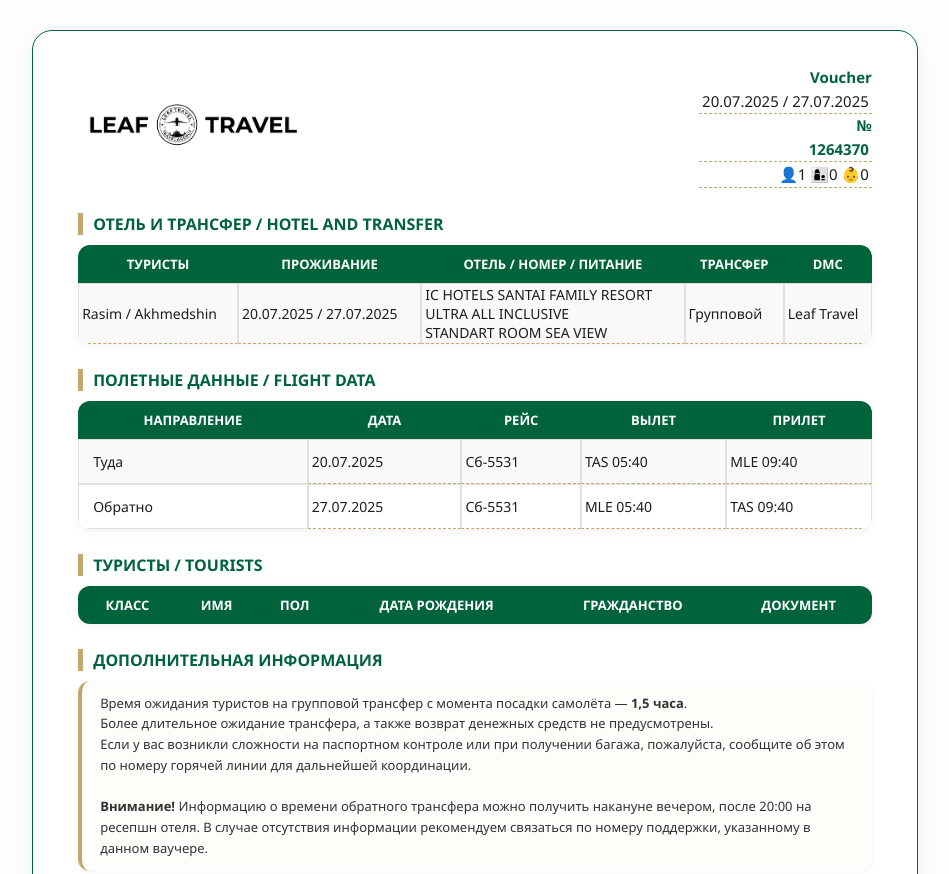
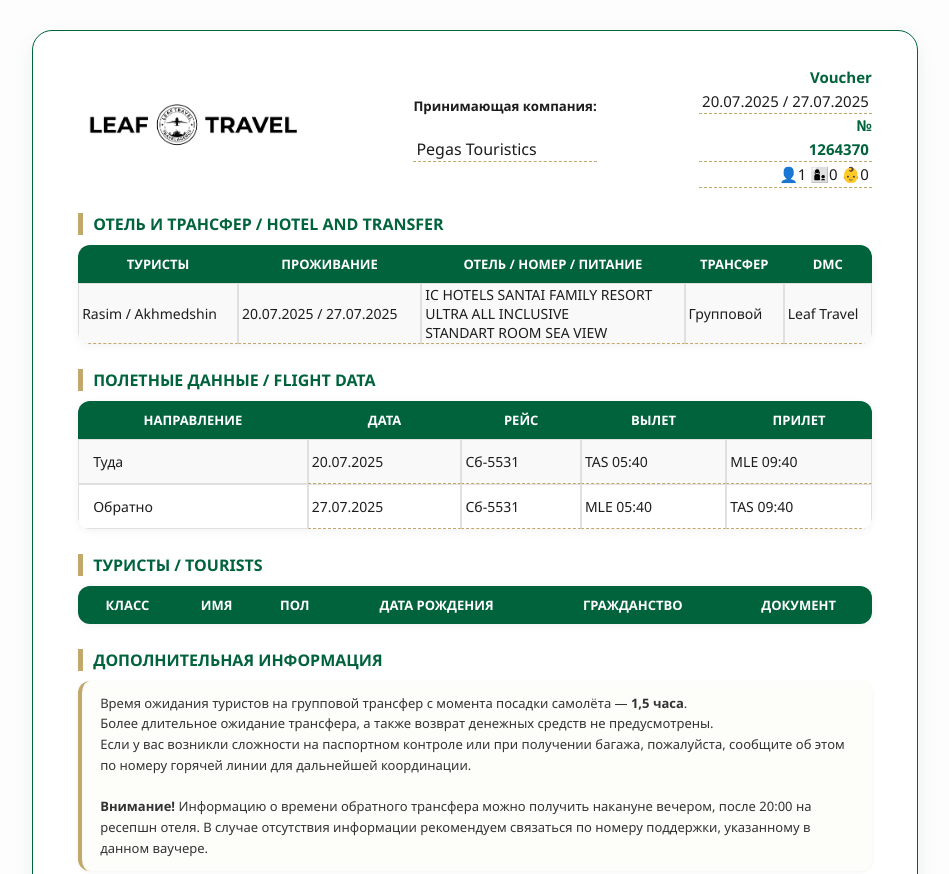
Before and after one commit to Rasim200217/voucher_leaftravel, a plain HTML site: page index.html in a window 1280 px wide. Shown: the top 874 px of the page, without its empty margins (165-1114 px from the left). Drawn offline with nearby package versions, Linux system fonts and the light colour scheme.

Commit message:
Update index.html

```diff
--- a/index.html
+++ b/index.html
@@ -13,6 +13,10 @@
         <div class="logo">
             <img src="Logodark.png"
                 alt="Leaf Travel Logo">
+        </div>
+         <div>
+            <h5>Принимающая компания:</h3>
+            <p class="editable" contenteditable="true">Pegas Touristics</p>
         </div>
         <div class="top-right">
             <span><b>Voucher</b></span>
```
